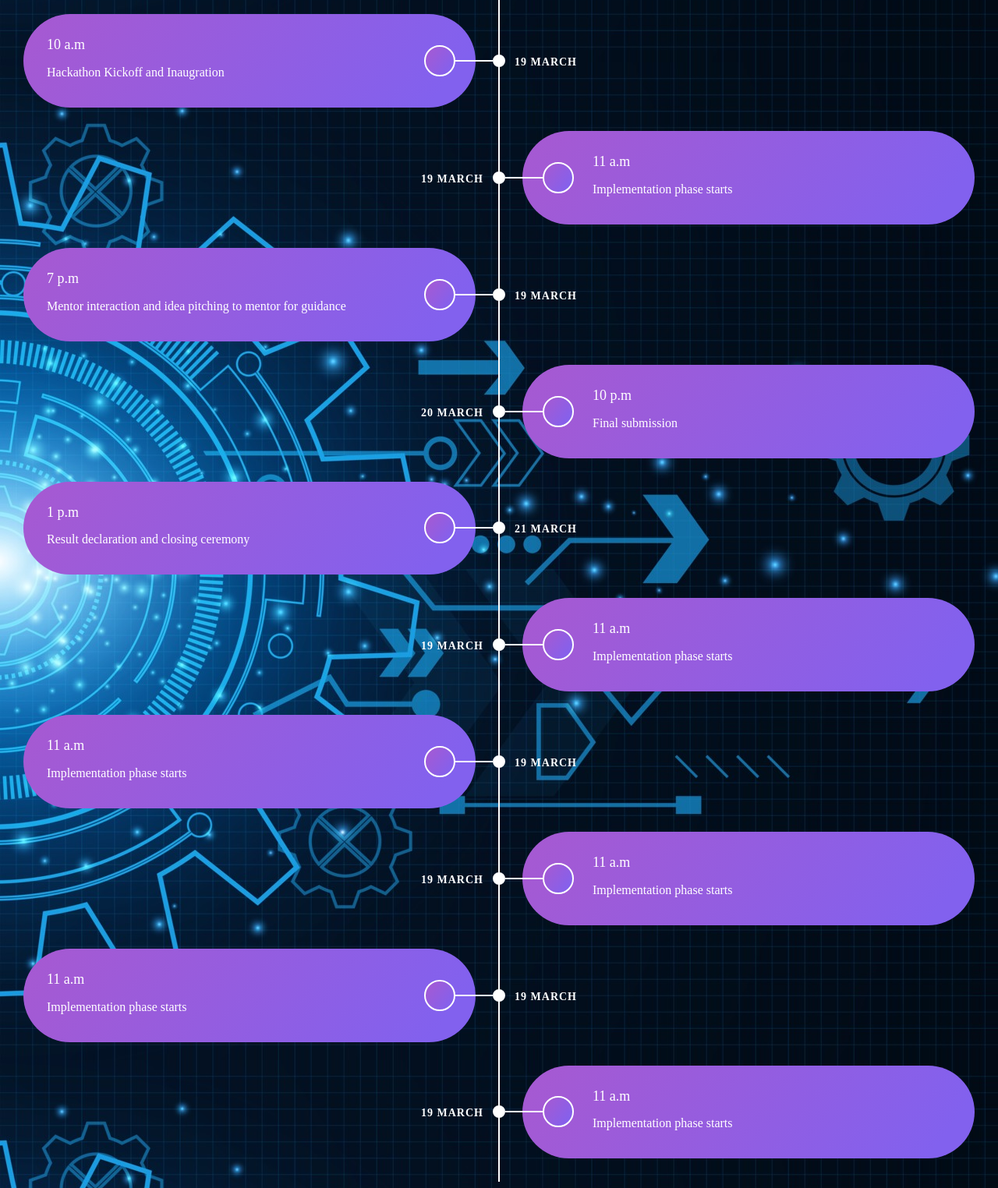
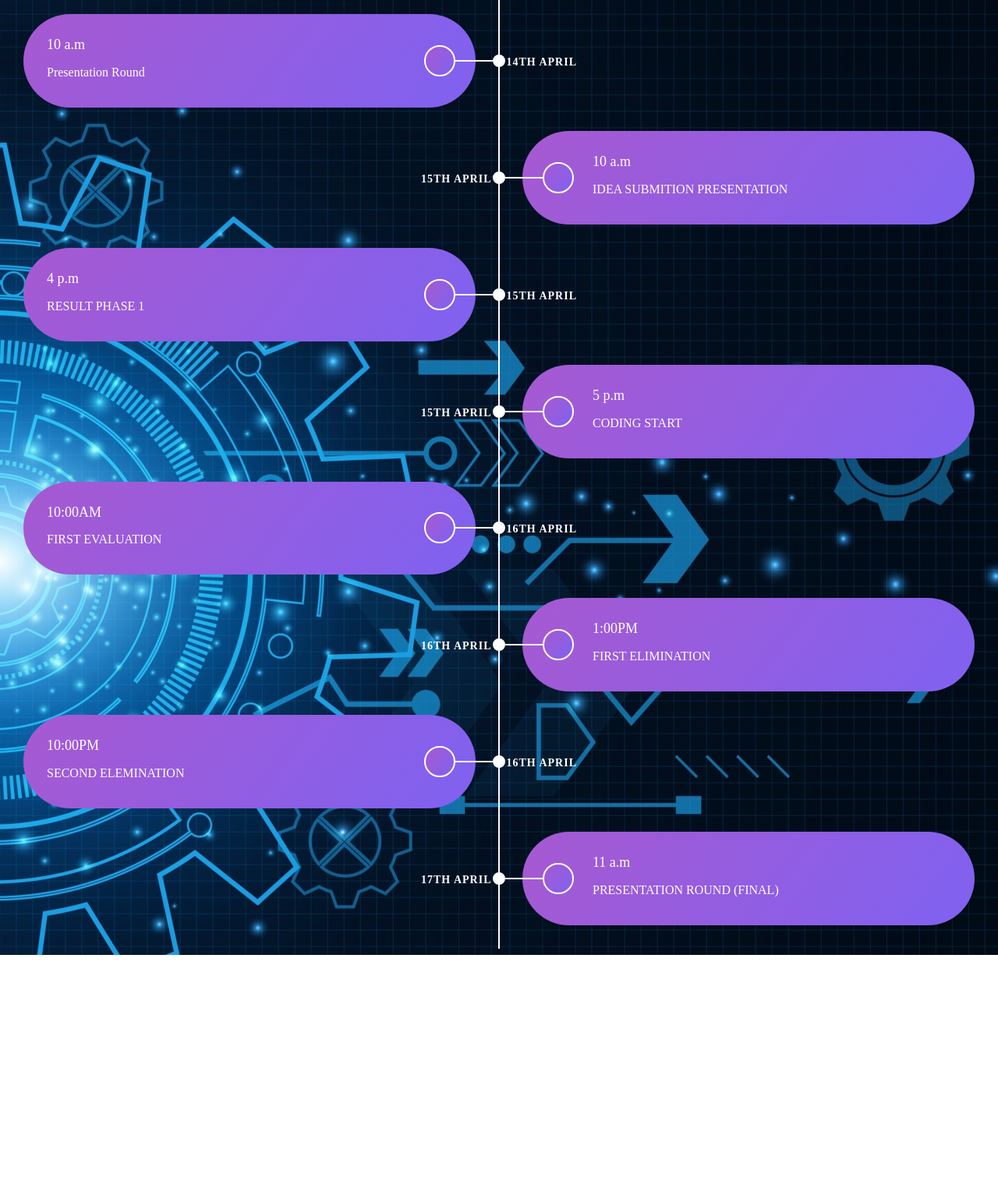
Before and after one commit to Anant2002/csa-hackathon, a plain HTML site: page a.html in a window 1280 px wide. Shown: the part 2480-4004 px from the top of the page at 78% size. After the commit the page ends 3705 px from the top, so only its background shows below. Drawn offline with nearby package versions, Linux system fonts and the light colour scheme.

Commit message:
modified a.html

```diff
--- a/a.html
+++ b/a.html
@@ -679,105 +679,86 @@ margin-right:50px;
   </section>
   <div class="timeline" id="timeline">
       <div class="containertimeline left">
-          <div class="date">19 March</div>
+          <div class="date">14TH April</div>
           <i class="icon fa fa-home"></i>
           <div class="contenttimeline">
               <h2>10 a.m</h2>
               <p>
-                  Hackathon Kickoff and Inaugration
+                  Presentation Round
               </p>
           </div>
       </div>
       <div class="containertimeline right">
-          <div class="date">19 March</div>
+          <div class="date">15TH April</div>
           <i class="icon fa fa-gift"></i>
           <div class="contenttimeline">
-              <h2>11 a.m</h2>
+              <h2>10 a.m</h2>
               <p>
-                  Implementation phase starts
+                IDEA SUBMITION PRESENTATION
               </p>
           </div>
       </div>
       <div class="containertimeline left">
-          <div class="date">19 March</div>
+          <div class="date">15TH April</div>
           <i class="icon fa fa-user"></i>
           <div class="contenttimeline">
-              <h2>7 p.m</h2>
+              <h2>4 p.m</h2>
               <p>
-                  Mentor interaction and idea pitching to mentor for guidance
+                RESULT PHASE 1
               </p>
           </div>
       </div>
       <div class="containertimeline right">
-          <div class="date">20 March</div>
+          <div class="date">15TH April</div>
           <i class="icon fa fa-running"></i>
           <div class="contenttimeline">
-              <h2>10 p.m</h2>
+              <h2>5 p.m</h2>
               <p>
-                  Final submission
+                CODING START
               </p>
           </div>
       </div>
       <div class="containertimeline left">
-          <div class="date">21 March</div>
+          <div class="date">16TH April</div>
           <i class="icon fa fa-cog"></i>
           <div class="contenttimeline">
-              <h2>1 p.m</h2>
+              <h2>10:00AM</h2>
               <p>
-                  Result declaration and closing ceremony
+                FIRST EVALUATION
               </p>
           </div>
       </div>
       <div class="containertimeline right">
-        <div class="date">19 March</div>
+        <div class="date">16TH April</div>
+        <i class="icon fa fa-gift"></i>
+        <div class="contenttimeline">
+            <h2>1:00PM</h2>
+            <p>
+              FIRST ELIMINATION
+            </p>
+        </div>
+    </div>
+    <div class="containertimeline left">
+          <div class="date">16TH April</div>
+          <i class="icon fa fa-gift"></i>
+          <div class="contenttimeline">
+              <h2>10:00PM</h2>
+              <p>
+                SECOND ELEMINATION
+              </p>
+          </div>
+      </div>
+      <div class="containertimeline right">
+        <div class="date">17TH April</div>
         <i class="icon fa fa-gift"></i>
         <div class="contenttimeline">
             <h2>11 a.m</h2>
             <p>
-                Implementation phase starts
+              PRESENTATION ROUND (FINAL)
             </p>
         </div>
     </div>
-    <div class="containertimeline left">
-          <div class="date">19 March</div>
-          <i class="icon fa fa-gift"></i>
-          <div class="contenttimeline">
-              <h2>11 a.m</h2>
-              <p>
-                  Implementation phase starts
-              </p>
-          </div>
-      </div>
-      <div class="containertimeline right">
-        <div class="date">19 March</div>
-        <i class="icon fa fa-gift"></i>
-        <div class="contenttimeline">
-            <h2>11 a.m</h2>
-            <p>
-                Implementation phase starts
-            </p>
-        </div>
-    </div>
-    <div class="containertimeline left">
-      <div class="date">19 March</div>
-      <i class="icon fa fa-gift"></i>
-      <div class="contenttimeline">
-          <h2>11 a.m</h2>
-          <p>
-              Implementation phase starts
-          </p>
-      </div>
-  </div>
-  <div class="containertimeline right">
-    <div class="date">19 March</div>
-    <i class="icon fa fa-gift"></i>
-    <div class="contenttimeline">
-        <h2>11 a.m</h2>
-        <p>
-            Implementation phase starts
-        </p>
-    </div>
-</div>
+
   </div>
 
 
```
